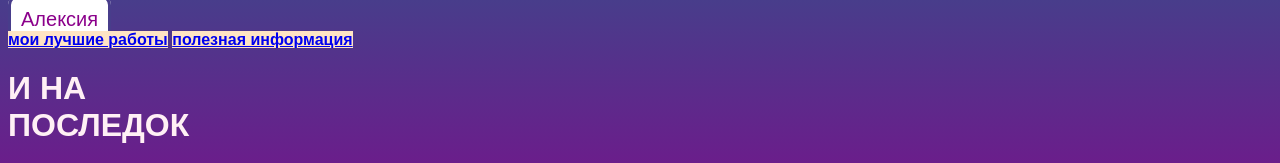
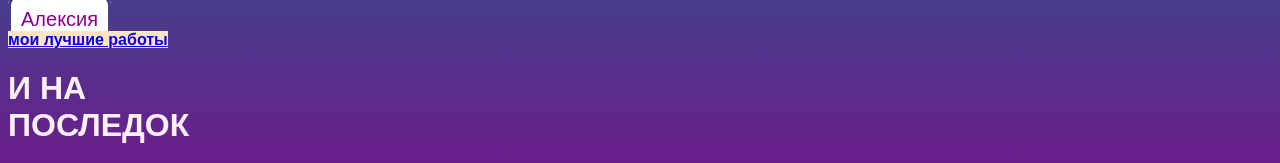
Before and after one commit to Cartoongamer219/UwU, a plain HTML site: page index.html in a window 1280 px wide. Shown: the top 163 px of the page. Drawn offline with Linux system fonts and the light colour scheme.

Commit message:
Update index.html

```diff
--- a/index.html
+++ b/index.html
@@ -10,7 +10,6 @@
     <main>
       <nav>
         <a class="link-nav" href="mysites.html"><b>мои лучшие работы</b></a>
-        <a class="link-nav" href="info.html"><b>полезная информация</b></a>
       </nav>
       <h1>И НА <br/> ПОСЛЕДОК</h1>
       <p>АВА ДЛЯ ВАЖНЫХ</p>
```
